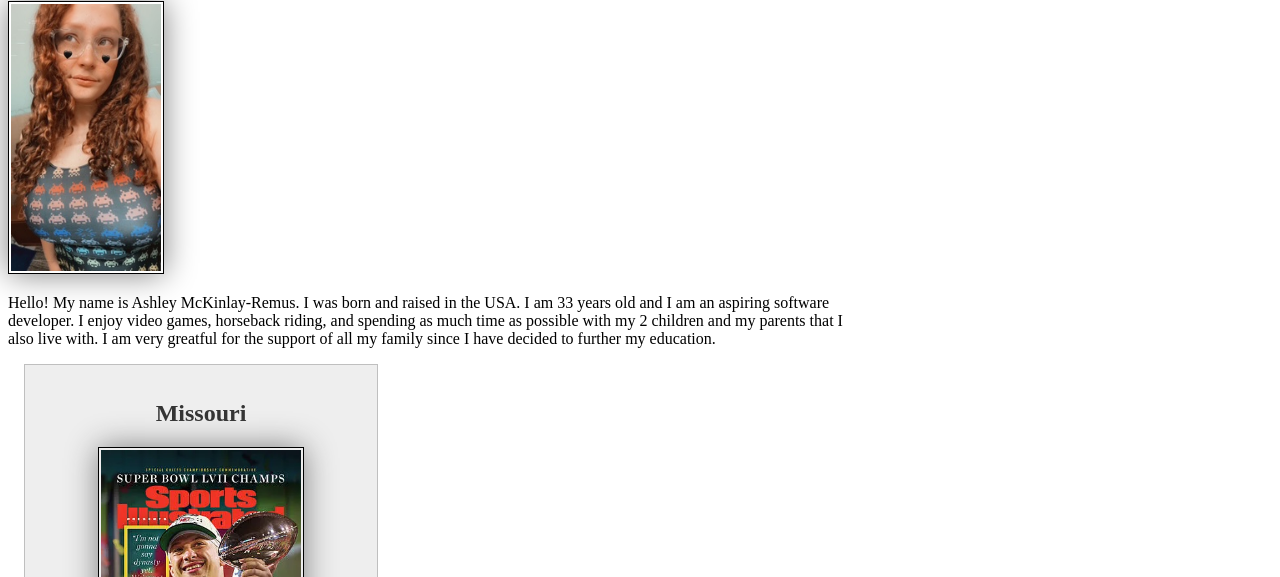
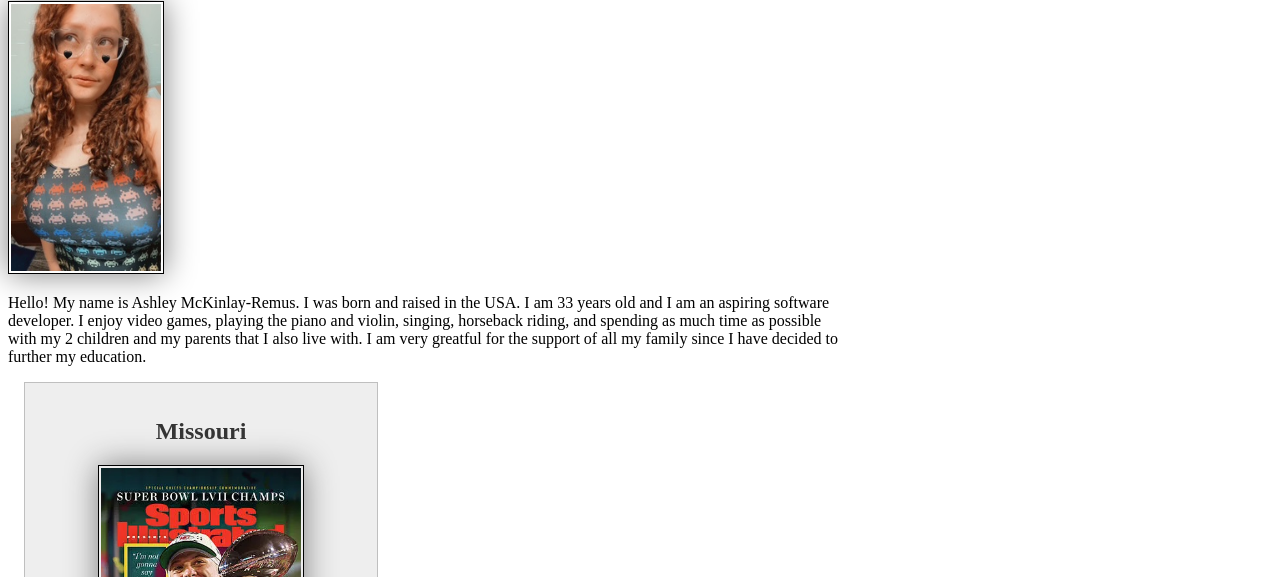
Before and after one commit to friendsixtwosix/wdd130, a plain HTML site: page index.html in a window 1280 px wide. Shown: the part 223-800 px from the top of the page. Drawn offline with Linux system fonts and the light colour scheme; files that its build step writes are made by us from their sources.

```diff
--- a/index.html
+++ b/index.html
@@ -21,7 +21,7 @@
         <h1>Ashley McKinlay-Remus | WDD 130</h1>
         <img src="images/profile.jpeg" alt="Hello, my name is Ashley McKinlay-Remus" width="200">
         <p> Hello! My name is Ashley McKinlay-Remus. I was born and raised in the USA. I am 33
-            years old and I am an aspiring software developer. I enjoy video games, horseback riding, and spending as
+            years old and I am an aspiring software developer. I enjoy video games, playing the piano and violin, singing, horseback riding, and spending as
             much time as possible with my 2 children and my parents that I also live with. I am very greatful for the
             support of all my family since I have decided to further my education.</p>
     </main>
```
